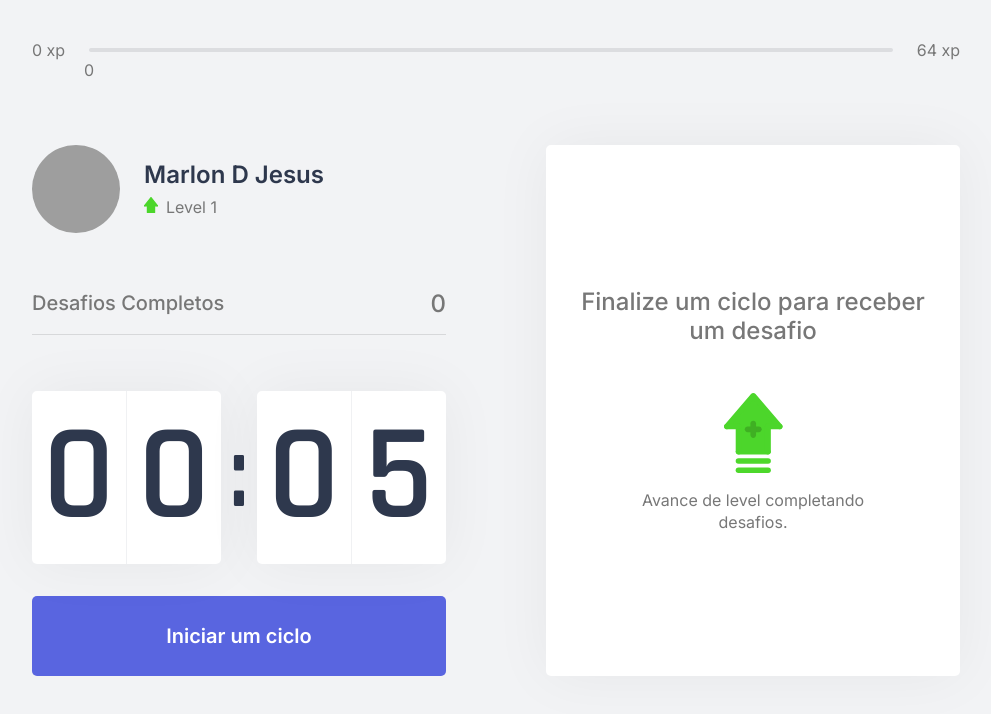
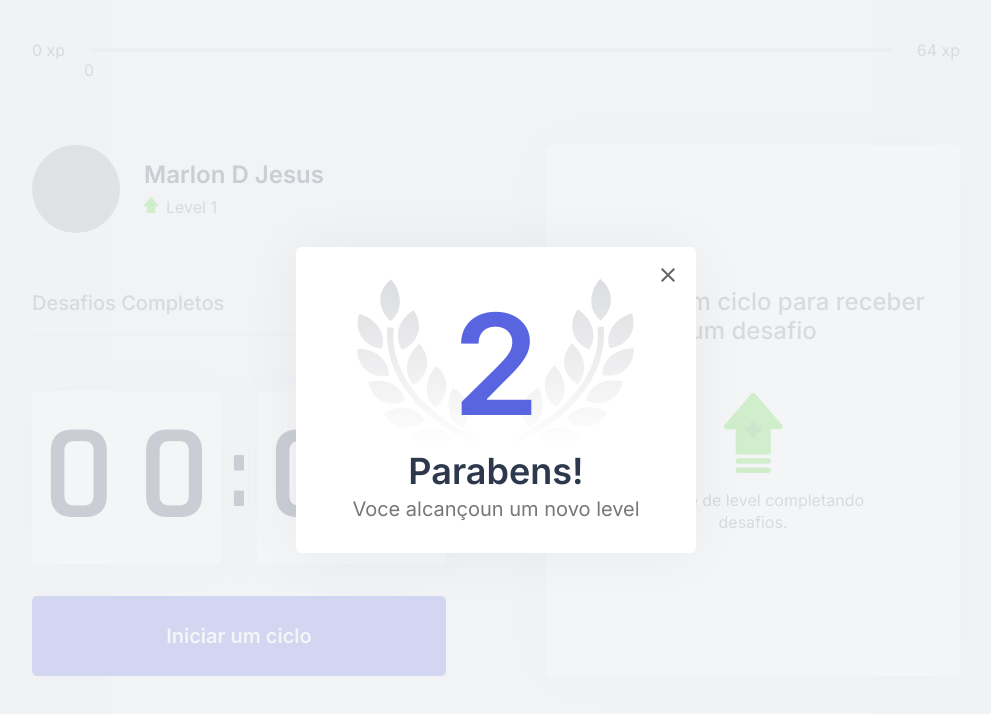
Before and after one commit to paichato/moveit-next, a Next.js app: page / in a window 1280 px wide. Shown: the top 714 px of the page, without its empty margins (144-1135 px from the left). Built offline with nearby package versions, Linux system fonts and the light colour scheme; grey boxes are pictures that could not be loaded.

Commit message:
:construction: feat -> applyed styles

```diff
--- a/src/contexts/ChallengeContext.tsx
+++ b/src/contexts/ChallengeContext.tsx
@@ -1,6 +1,7 @@
 import { createContext, ReactNode, useEffect, useState } from "react";
 import challenges from '../../challenges.json';
 import Cookies from 'js-cookie';
+import { LevelUpModal } from "../components/LevelUpModal";
 
 
 
@@ -105,6 +106,7 @@ export function ChallengesProvider({ children, ...rest }: ChallengesProviderProp
       }}
     >
       {children}
+      <LevelUpModal/>
     </ChallengesContext.Provider>
   );
 }
```
